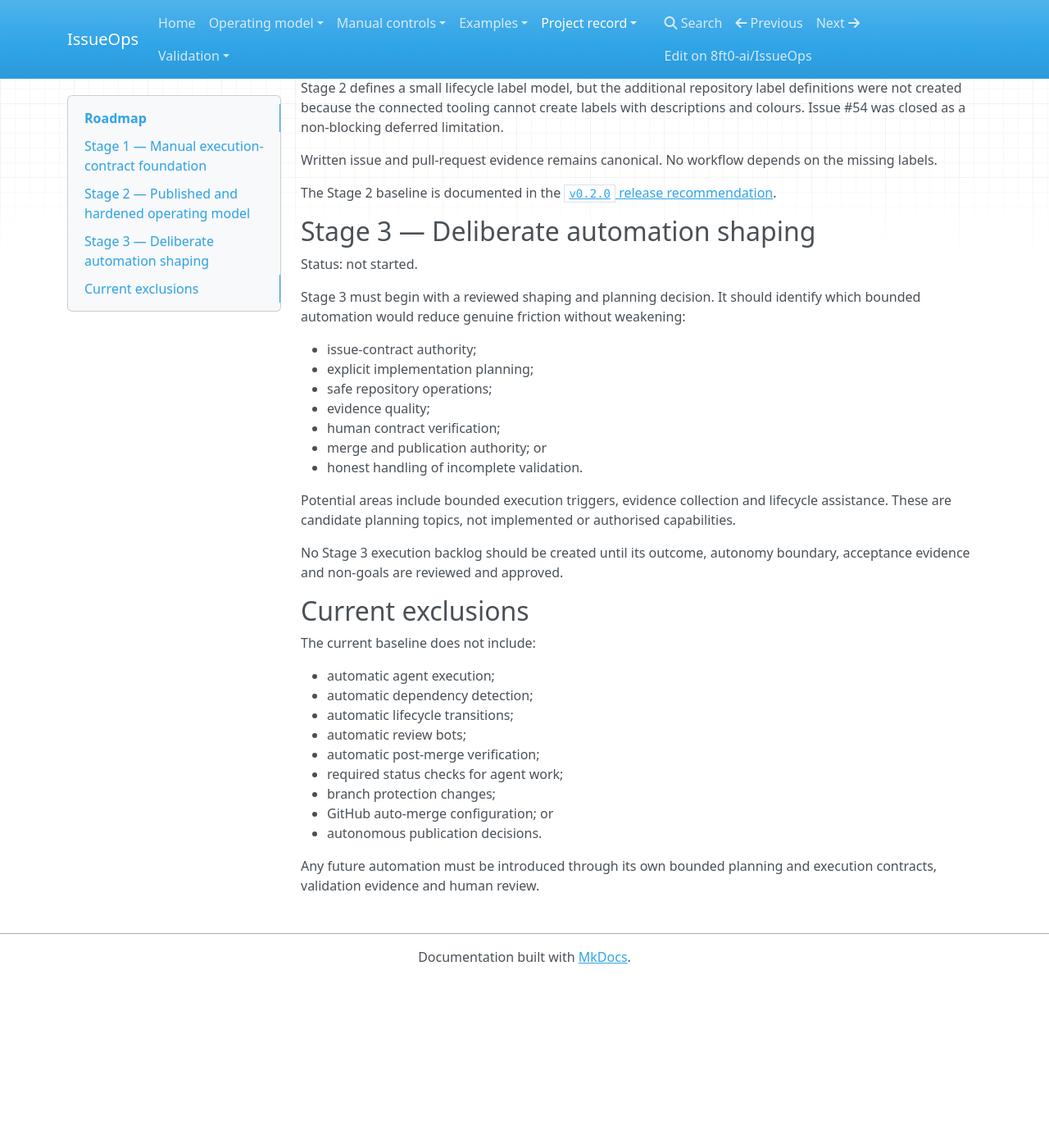
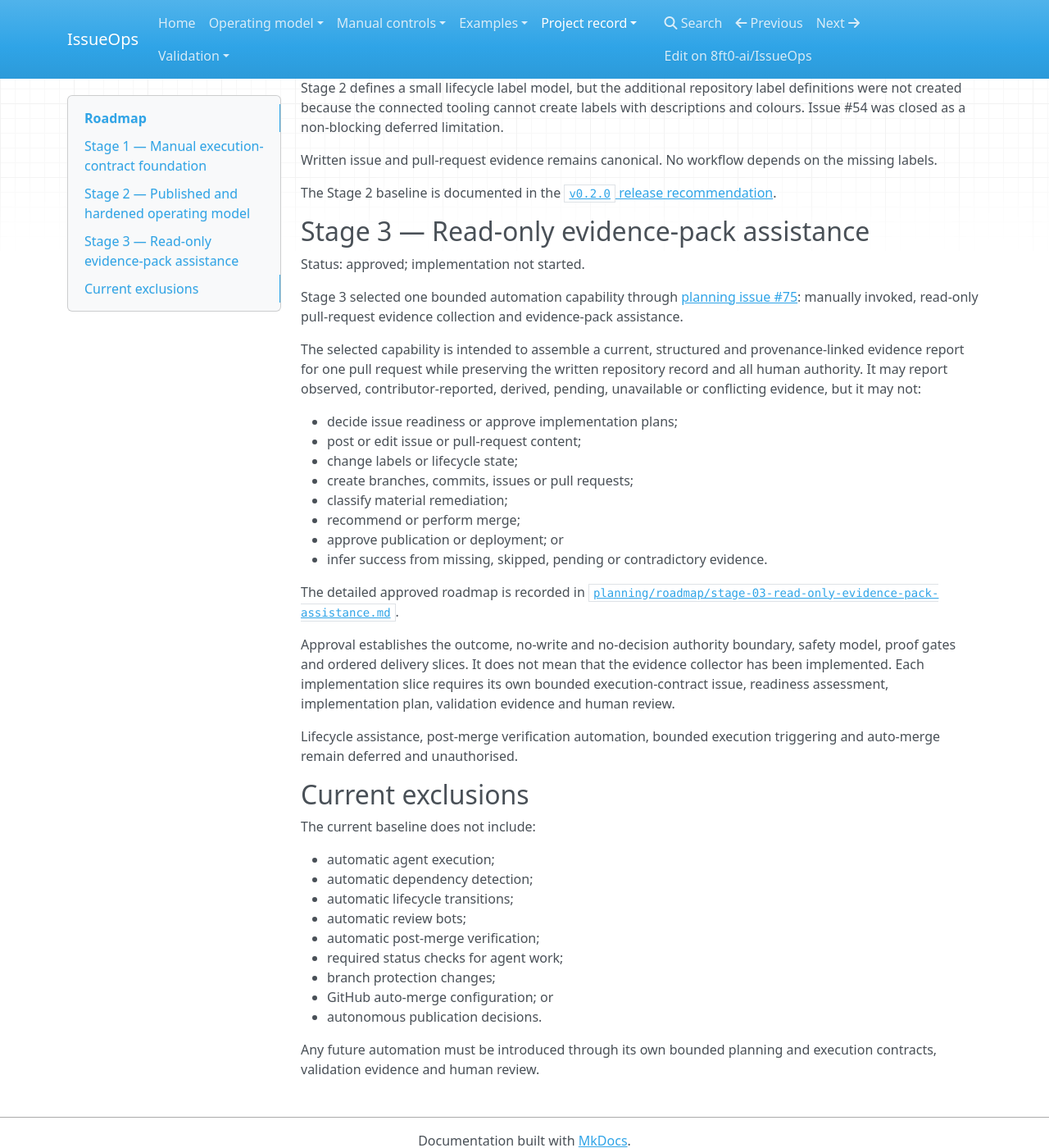
Before and after one commit to 8ft0-ai/IssueOps, an MkDocs documentation site: the page built from docs/roadmap.md, in a window 1280 px wide and 1400 px high, scrolled down 1356 px. Shown: the whole window at 82% size. Built offline with MkDocs 1.6.1, drawn with Linux system fonts in a browser that asks for light colours; nearby versions of some CDN libraries; before the commit the page ends 2551 px from its top, so only the background shows below that.

Commit message:
Mark Stage 3 roadmap approved

```diff
--- a/docs/roadmap.md
+++ b/docs/roadmap.md
@@ -54,23 +54,28 @@ Written issue and pull-request evidence remains canonical. No workflow depends o
 
 The Stage 2 baseline is documented in the [`v0.2.0` release recommendation](releases/stage-2.md).
 
-## Stage 3 — Deliberate automation shaping
+## Stage 3 — Read-only evidence-pack assistance
 
-Status: not started.
+Status: approved; implementation not started.
 
-Stage 3 must begin with a reviewed shaping and planning decision. It should identify which bounded automation would reduce genuine friction without weakening:
+Stage 3 selected one bounded automation capability through [planning issue #75](https://github.com/8ft0-ai/IssueOps/issues/75): manually invoked, read-only pull-request evidence collection and evidence-pack assistance.
 
-- issue-contract authority;
-- explicit implementation planning;
-- safe repository operations;
-- evidence quality;
-- human contract verification;
-- merge and publication authority; or
-- honest handling of incomplete validation.
+The selected capability is intended to assemble a current, structured and provenance-linked evidence report for one pull request while preserving the written repository record and all human authority. It may report observed, contributor-reported, derived, pending, unavailable or conflicting evidence, but it may not:
 
-Potential areas include bounded execution triggers, evidence collection and lifecycle assistance. These are candidate planning topics, not implemented or authorised capabilities.
+- decide issue readiness or approve implementation plans;
+- post or edit issue or pull-request content;
+- change labels or lifecycle state;
+- create branches, commits, issues or pull requests;
+- classify material remediation;
+- recommend or perform merge;
+- approve publication or deployment; or
+- infer success from missing, skipped, pending or contradictory evidence.
 
-No Stage 3 execution backlog should be created until its outcome, autonomy boundary, acceptance evidence and non-goals are reviewed and approved.
+The detailed approved roadmap is recorded in [`planning/roadmap/stage-03-read-only-evidence-pack-assistance.md`](https://github.com/8ft0-ai/IssueOps/blob/main/planning/roadmap/stage-03-read-only-evidence-pack-assistance.md).
+
+Approval establishes the outcome, no-write and no-decision authority boundary, safety model, proof gates and ordered delivery slices. It does not mean that the evidence collector has been implemented. Each implementation slice requires its own bounded execution-contract issue, readiness assessment, implementation plan, validation evidence and human review.
+
+Lifecycle assistance, post-merge verification automation, bounded execution triggering and auto-merge remain deferred and unauthorised.
 
 ## Current exclusions
 
```
